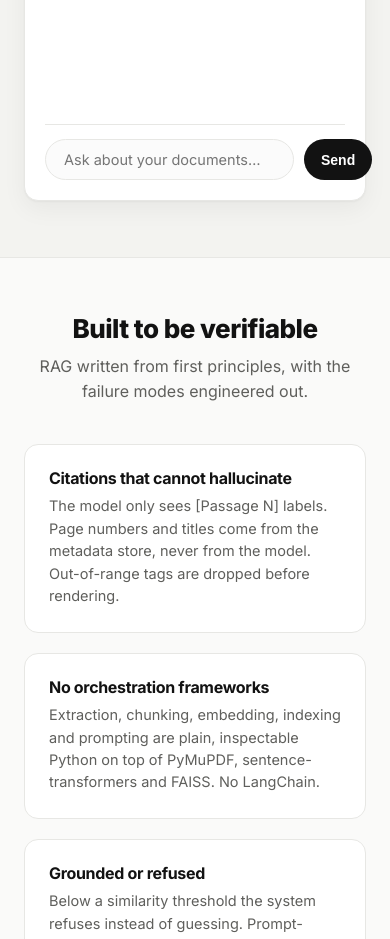
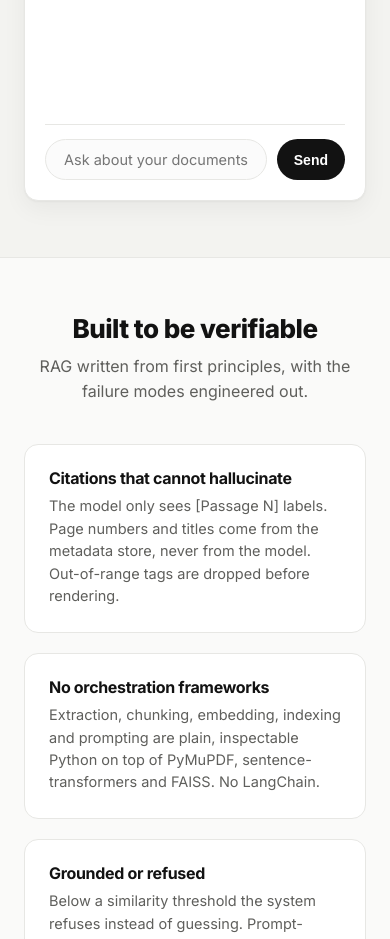
Before and after one commit to vivek-sah23/DocuMind-AI-Document-Intelligence, a plain HTML site: page static/index.html in a window 390 px wide. Shown: the part 1620-2559 px from the top of the page. Drawn offline with Linux system fonts and the light colour scheme; no server answers.

Commit message:
fix: chat form overflow on mobile

```diff
--- a/static/styles.css
+++ b/static/styles.css
@@ -243,3 +243,5 @@ h1, h2, h3, h4 { line-height: 1.15; letter-spacing: -0.02em; }
 .footer-simple p + p { font-size: 13px; }
 .app-grid > *, .hero-grid > * { min-width: 0; }
 html, body { overflow-x: hidden; }
+.chat-form input { flex: 1 1 0; min-width: 0; width: 100%; }
+.chat-form .btn { flex: 0 0 auto; }
```
